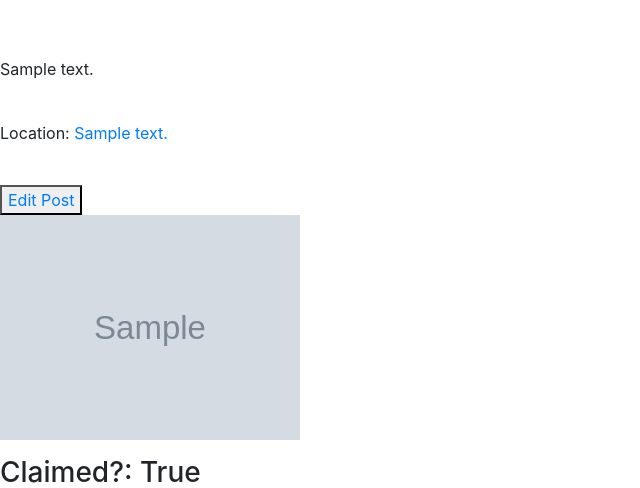
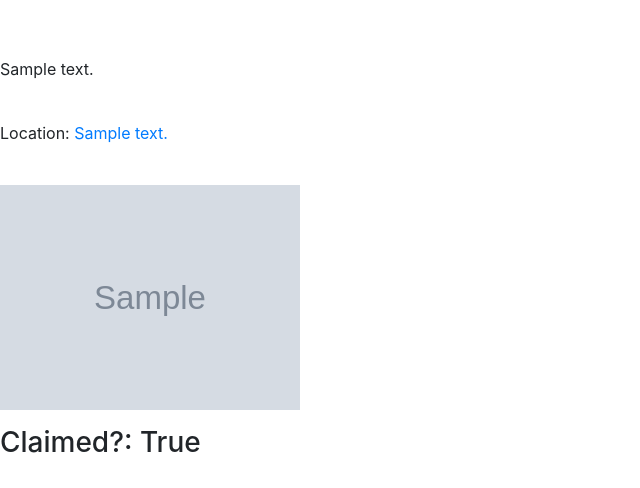
Before and after one commit to Aries324/junk-finder, a Django app: page /1/details/ in a window 1280 px wide. Shown: the part 149-637 px from the top of the page, without its empty margins (0-640 px from the left). Run offline with Django 3.2, Linux system fonts and the light colour scheme; tables that the repository leaves empty hold one stand-in row (values such as "Sample post"); grey boxes marked "Sample" are stand-in pictures; some libraries are stand-ins or nearby versions.

Commit message:
Revert "Merge pull request #21 from Aries324/edit_post" Reverting back to functional merge
This reverts commit 76cab1abec854f891b216685de3608ddc4d8d84b, reversing
changes made to 08b668f81988dc35b1ec92ba680c4b4f83ccbe81.

```diff
--- a/junkapp/templates/item_detail.html
+++ b/junkapp/templates/item_detail.html
@@ -3,14 +3,9 @@
 <h1>{{ post.title }}</h1>
 <h2>{{ post.items }}</h2>
 <br><br>
-
 <p>{{ post.description }}</p>
 <br>
 <p>Location: <a href="{{ post.address }}">{{ post.address }}</a></p>
-<br>
-    <button><a href="{% url 'edit' id=post.id %}">Edit Post</a></button>
-
-
 <br>
 <p><img src="{{post.image.url}}" alt="{{post.title}}" style="width: 300px; " ></td></p><h3>Claimed?: {{ post.claimed }}</h3>
 <br>
--- a/junkapp/urls.py
+++ b/junkapp/urls.py
@@ -14,8 +14,7 @@ urlpatterns = [
     path('logout/', views.logout_action, name='logout'),
     path("login/", views.login_view, name="login"),
     path('postitem/', login_required(views.PostItemView.as_view())),
-    path('<int:id>/edit/', views.item_edit_view, name='edit'),
-    path('<int:id>/details/', views.item_detail_view, name='item_detail'),
+    path('<int:id>/details/', views.item_detail_view),
     # on form submission, takes form_type and passes it to helper
     # function that takes the type, loads the form data, then redirects
     # to another page
--- a/junkapp/views.py
+++ b/junkapp/views.py
@@ -95,19 +95,6 @@ class PostItemView(View):
         return render(request, 'post_item_form.html', {'form': form, 'images': images})
 
 
-def item_edit_view(request, id):
-    item = ItemsPost.objects.get(id=id)
-    if request.method == 'POST':
-        form = PostItemForm(request.POST, instance=item)
-        form.save()
-        return HttpResponseRedirect(reverse('item_detail',args=(id,)))
-    if request.user.id != item.email.id:
-        return HttpResponseRedirect(reverse('home'))
-    form = PostItemForm(instance=item)
-    return render(request, 'forms.html',{'form':form})
-
-
-
 class SortByClaimedFalse(View):
 
     def get(self, request, *args, **kwargs):
```
